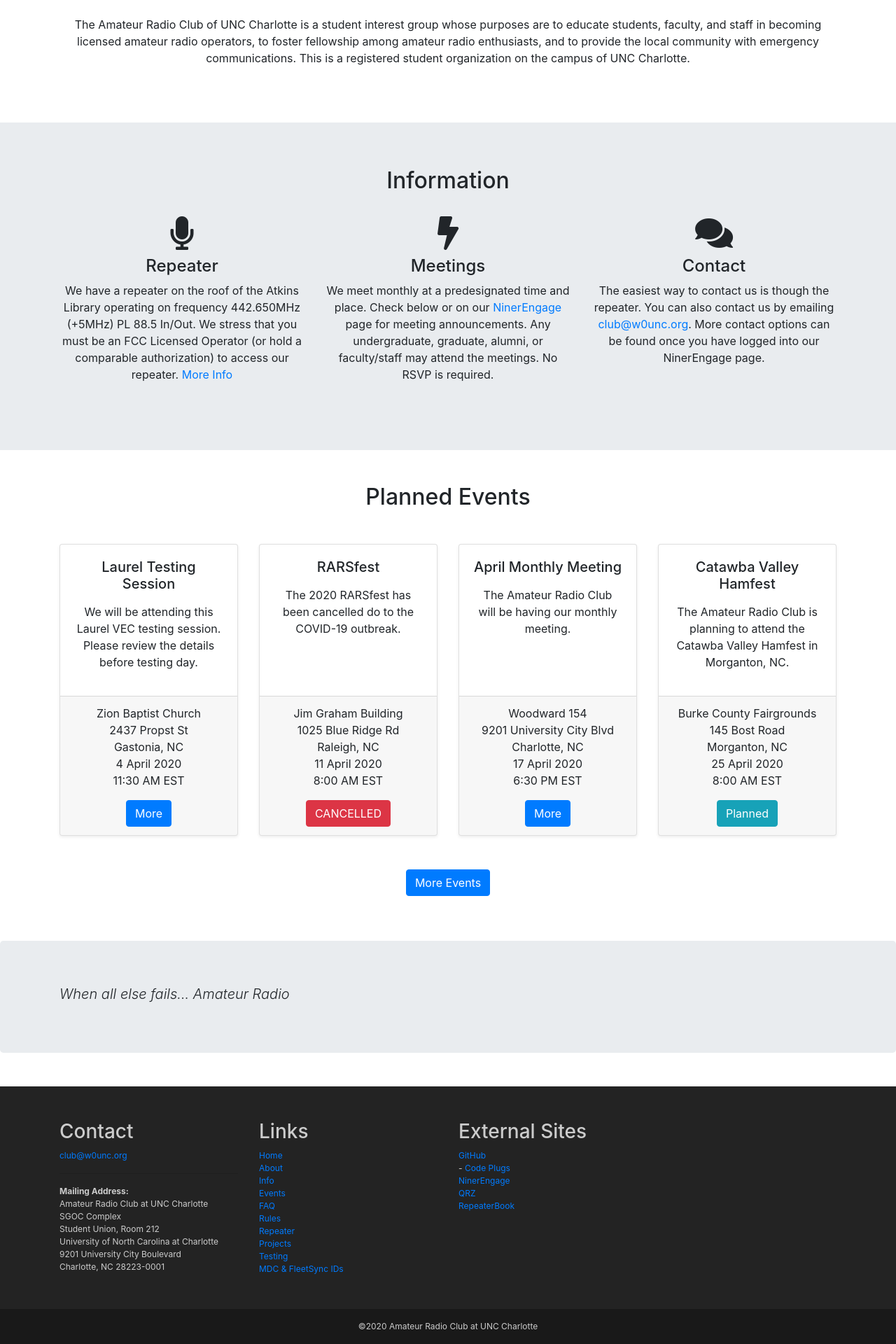
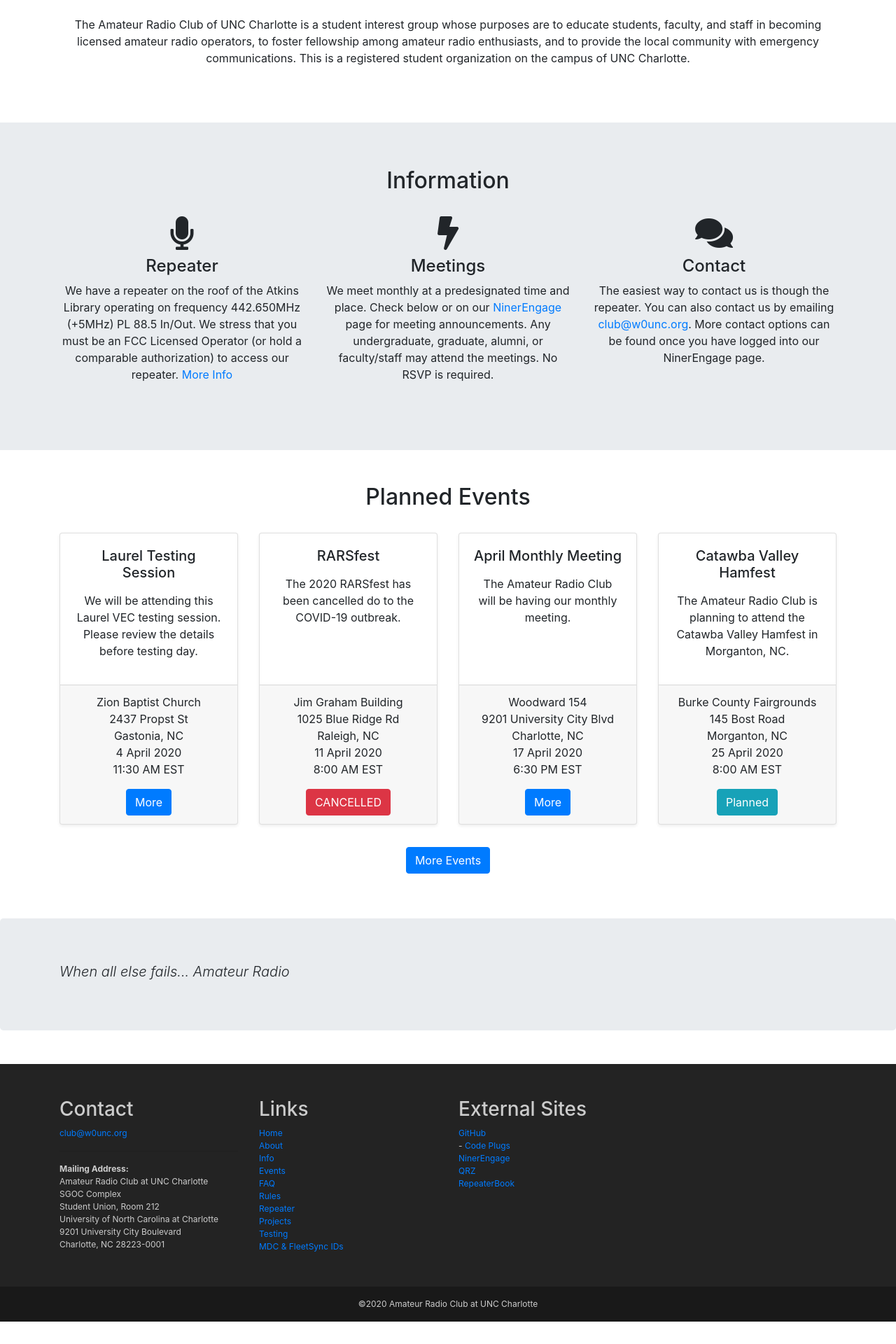
Before and after one commit to w0unc/w0unc.github.io, a Jekyll site: the page built from index.html, in a window 1280 px wide. Shown: the part 742-2662 px from the top of the page at 70% size. Built offline with Jekyll 4.4.1, drawn with Linux system fonts in a browser that asks for light colours; after the commit the page ends 2630 px from its top, so only the background shows below that.

Commit message:
Attempt 2 at events fix

```diff
--- a/events.html
+++ b/events.html
@@ -5,8 +5,6 @@
 
 <!-- Events -->
 <div class="container my-4 my-md-5 text-center" id="events">
-	<div class="row">
-		<div class="col my-3">
 	<div class="card-deck">
 		{% assign curDate = site.time | date: '%s' %}
 		{% for post in site.posts reversed %}
@@ -40,6 +38,4 @@
 		{% endfor %}
 	</div>
 </div>
-	</div>
-</div>
 <!-- End Events -->
--- a/index.html
+++ b/index.html
@@ -45,8 +45,6 @@
 <!-- Planned Events -->
 <div class="container my-4 my-md-5 text-center" id="events">
 	<h2 class="pb-2">Planned Events</h2>
-	<div class="row">
-		<div class="col my-3">
 	<div class="card-deck">
 		{% assign i = 0 %}
 		{% assign curDate = site.time | date: '%s' %}
@@ -81,8 +79,6 @@
 			{% endif %}
 		{% endfor %}
 	</div>
-		</div>
-	</div>
 	<div class="row">
 		<div class="col my-3">
 			<a href="{{ site.baseurl }}/events" class="btn btn-primary">More Events</a>
--- a/testing.html
+++ b/testing.html
@@ -21,8 +21,6 @@
 <div class="jumbotron jumbotron-fluid my-4 my-md-5 text-center">
 	<div class="container my-4 my-md-5 text-center" id="events">
 		<h2 class="pb-2">Planned Sessions</h2>
-		<div class="row">
-			<div class="col my-3">
 		<div class="card-deck">
 			{% assign i = 0 %}
 			{% assign curDate = site.time | date: '%s' %}
@@ -59,8 +57,6 @@
 		</div>
 	</div>
 </div>
-	</div>
-</div>
 <!-- End Upcoming Sessions -->
 
 
```
Lines whose indentation alone changed are shown as unchanged.
